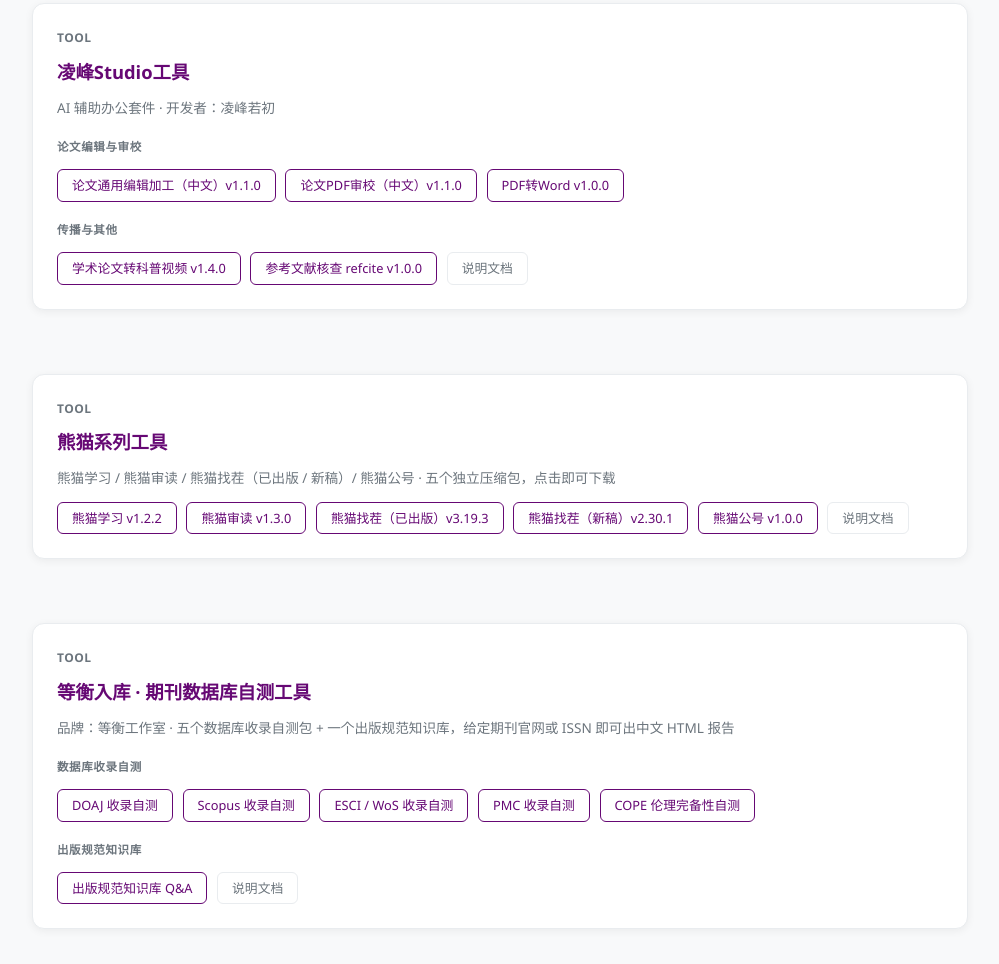
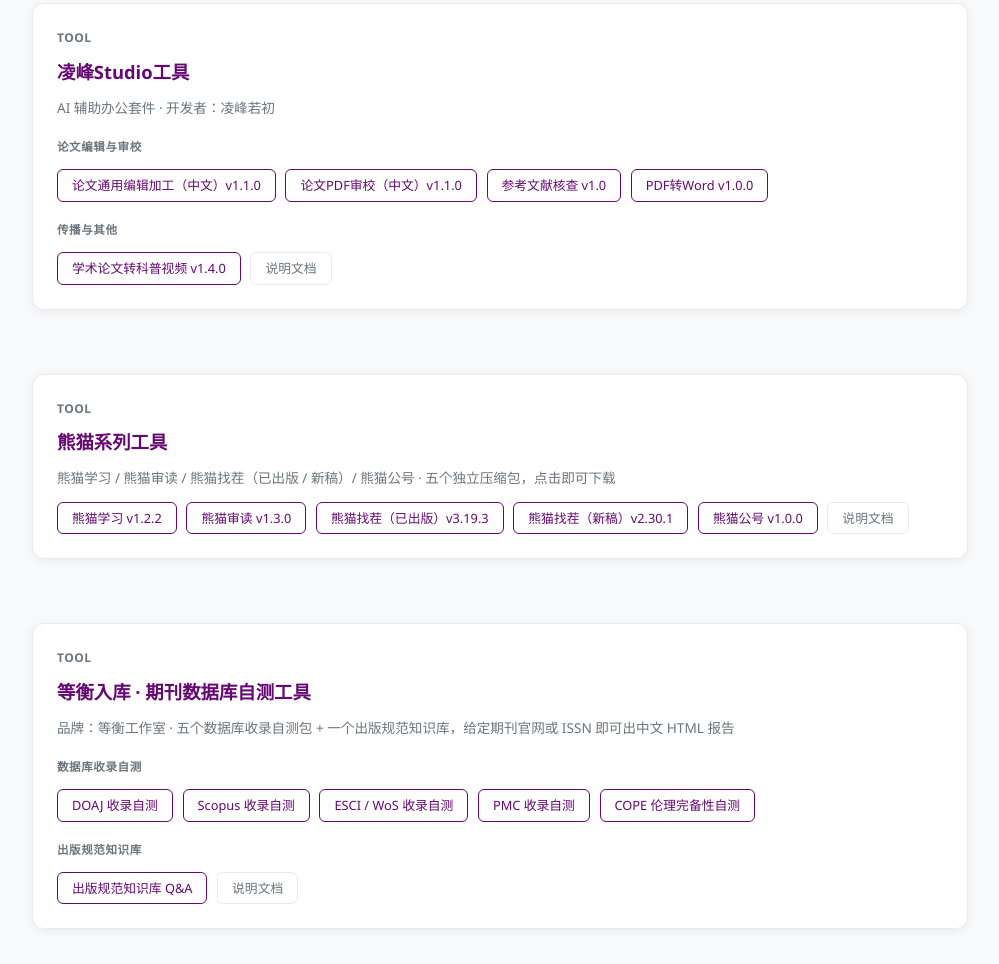
Before and after one commit to TUPjournals/tupjournals-index, a plain HTML site: page index.html in a window 1280 px wide. Shown: the part 1863-2827 px from the top of the page, without its empty margins (140-1139 px from the left). Drawn offline with Linux system fonts and the light colour scheme.

Commit message:
凌峰Studio：参考文献核查改名为 v1.0 并归入「论文编辑与审校」

```diff
--- a/index.html
+++ b/index.html
@@ -363,13 +363,13 @@
     <div class="links">
       <a class="sciopen" href="论文通用编辑加工（中文）-v1.1.0.zip" download>论文通用编辑加工（中文）v1.1.0</a>
       <a class="sciopen" href="论文PDF审校（中文）-v1.1.0.zip" download>论文PDF审校（中文）v1.1.0</a>
+      <a class="sciopen" href="refcite.zip" download>参考文献核查 v1.0</a>
       <a class="sciopen" href="PDF转Word-v1.0.0.zip" download>PDF转Word v1.0.0</a>
     </div>
 
     <div class="group-title">传播与其他</div>
     <div class="links">
       <a class="sciopen" href="学术论文转科普视频-v1.4.0.zip" download>学术论文转科普视频 v1.4.0</a>
-      <a class="sciopen" href="refcite.zip" download>参考文献核查 refcite v1.0.0</a>
       <a class="github" href="凌峰Studio工具与技能使用说明.docx" download>说明文档</a>
     </div>
   </div>
```
